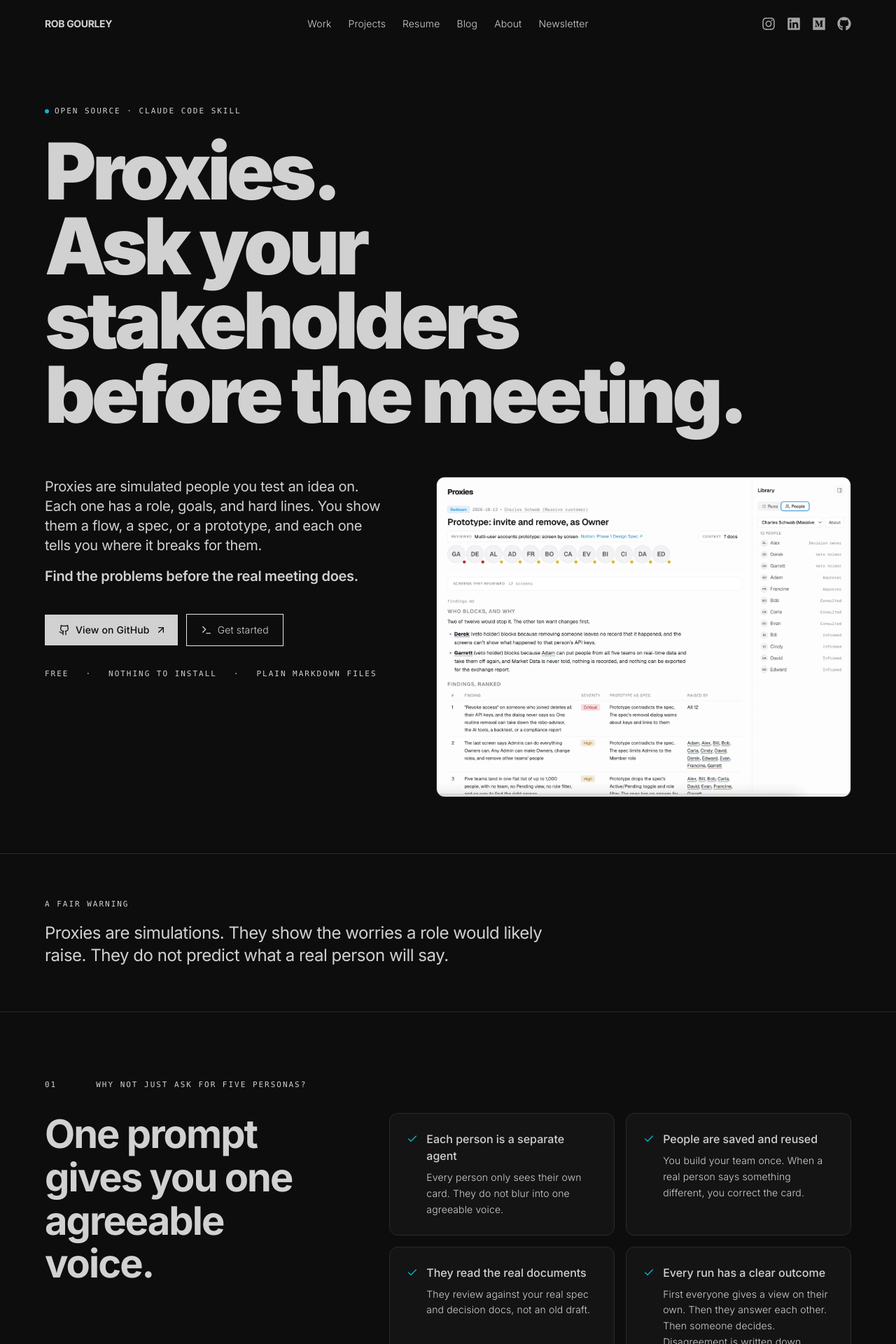
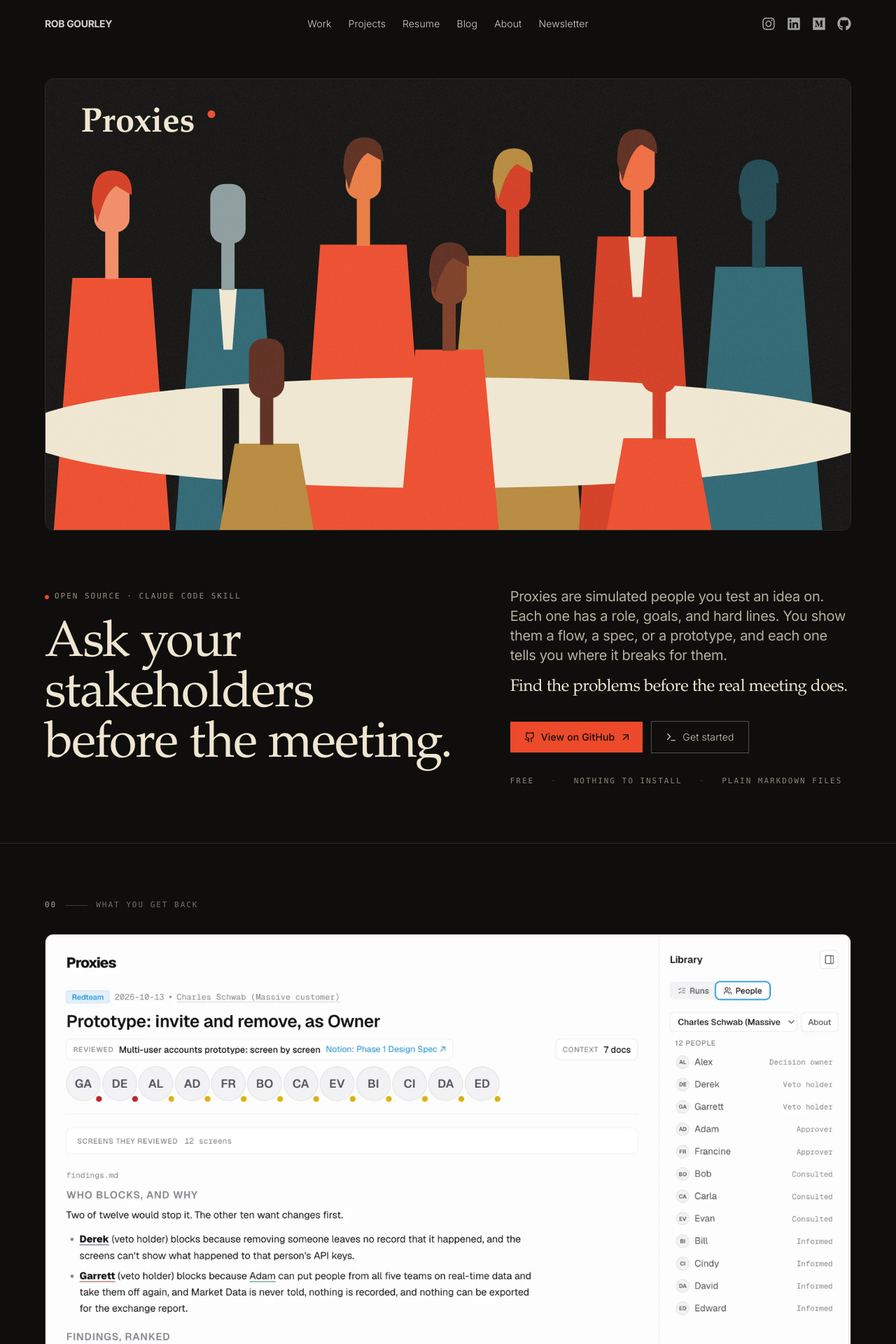
Before and after one commit to rgourley/portfolio, a Next.js app: page /projects/proxies in a window 1280 px wide. Shown: the top 1920 px of the page at 70% size. Built offline with nearby package versions, Linux system fonts and the light colour scheme; no server answers.

Commit message:
Restyle Proxies page to match illustration, add hero art banner
Co-Authored-By: Claude Sonnet 5.5 <noreply@anthropic.com>
Claude-Session: https://claude.ai/code/session_01Su3ENVT7fVfP8SSh2rZZVS

```diff
--- a/app/projects/proxies/page.tsx
+++ b/app/projects/proxies/page.tsx
@@ -148,49 +148,126 @@ function Container({ children }: { children: React.ReactNode }) {
 
 function SectionEyebrow({ number, label }: { number: string; label: string }) {
   return (
-    <div className="flex items-center gap-3 mb-8 text-[11px] uppercase tracking-[0.18em] text-foreground/45 font-mono">
-      <span className="text-foreground/70">{number}</span>
-      <span className="h-px w-8 bg-foreground/20" aria-hidden="true" />
+    <div className="flex items-center gap-3 mb-8 text-[11px] uppercase tracking-[0.18em] text-[#efe6d0]/45 font-mono">
+      <span className="text-[#efe6d0]/70">{number}</span>
+      <span className="h-px w-8 bg-[#efe6d0]/20" aria-hidden="true" />
       <span>{label}</span>
     </div>
   );
 }
 
+const FIG = {
+  red: "#ec4a2a",
+  red2: "#d23a1f",
+  teal: "#2b6470",
+  teal2: "#1d4650",
+  ochre: "#b5873a",
+  brown: "#5a2a1c",
+  cream: "#efe6d0",
+  grey: "#8a9a9b",
+};
+
+function Figure({
+  x,
+  top,
+  w = 150,
+  body,
+  head,
+  hair,
+  tie,
+}: {
+  x: number;
+  top: number;
+  w?: number;
+  body: string;
+  head: string;
+  hair?: string;
+  tie?: boolean;
+}) {
+  const hx = x - 32;
+  return (
+    <g>
+      <path d={`M${x - w / 2} 816 L${x - w * 0.34} ${top + 190} L${x + w * 0.34} ${top + 190} L${x + w / 2} 816 Z`} fill={body} />
+      {tie && <path d={`M${x - 16} ${top + 190} L${x + 16} ${top + 190} L${x + 8} ${top + 300} L${x - 8} ${top + 300} Z`} fill={FIG.cream} />}
+      <rect x={x - 12} y={top + 100} width="24" height="92" fill={head} />
+      <rect x={hx} y={top} width="64" height="108" rx="26" fill={head} />
+      {hair && <path d={`M${hx - 4} ${top + 56} Q${hx - 6} ${top - 6} ${hx + 36} ${top - 4} Q${hx + 70} ${top - 2} ${hx + 68} ${top + 40} L${hx + 40} ${top + 24} Q${hx + 20} ${top + 34} ${hx + 6} ${top + 90} Z`} fill={hair} />}
+    </g>
+  );
+}
+
+function HeroArt() {
+  return (
+    <svg
+      viewBox="0 0 1456 816"
+      role="img"
+      aria-label="Flat illustration of people in red, teal and ochre sitting around a table"
+      className="h-full w-full"
+      preserveAspectRatio="xMidYMid slice"
+    >
+      <defs>
+        <filter id="px-grain" x="0" y="0" width="100%" height="100%">
+          <feTurbulence type="fractalNoise" baseFrequency="0.9" numOctaves="2" seed="4" result="n" />
+          <feColorMatrix type="matrix" values="0 0 0 0 1  0 0 0 0 1  0 0 0 0 1  0 0 0 0.55 0" />
+        </filter>
+      </defs>
+      <rect width="1456" height="816" fill="#0f0e0d" />
+      <Figure x={120} top={170} w={210} body={FIG.red} head="#f08a63" hair={FIG.red2} />
+      <Figure x={330} top={190} w={190} body={FIG.teal} head={FIG.grey} tie />
+      <Figure x={575} top={110} w={230} body={FIG.red} head="#e8793f" hair={FIG.brown} />
+      <Figure x={845} top={130} w={250} body={FIG.ochre} head={FIG.red2} hair={FIG.ochre} />
+      <Figure x={1070} top={95} w={210} body={FIG.red2} head="#ef6a3f" hair={FIG.brown} tie />
+      <Figure x={1290} top={150} w={230} body={FIG.teal} head={FIG.teal2} hair={FIG.teal2} />
+      <ellipse cx="728" cy="640" rx="780" ry="100" fill={FIG.cream} />
+      <rect x="320" y="560" width="30" height="256" fill="#0f0e0d" />
+      <Figure x={730} top={300} w={180} body={FIG.red} head="#7a3a22" hair={FIG.brown} />
+      <Figure x={400} top={470} w={170} body={FIG.ochre} head={FIG.brown} />
+      <Figure x={1110} top={460} w={190} body={FIG.red} head={FIG.red2} />
+      <text x="64" y="96" fontFamily='"Iowan Old Style","Palatino Linotype",Palatino,Georgia,serif' fontSize="62" fontWeight="600" fill={FIG.cream}>
+        Proxies
+      </text>
+      <circle cx="300" cy="64" r="7" fill={FIG.red} />
+      <rect width="1456" height="816" filter="url(#px-grain)" opacity="0.18" />
+    </svg>
+  );
+}
+
 function Hero() {
   return (
-    <section className="border-b border-border pb-20 pt-12">
+    <section className="border-b border-[#2e2a26]">
       <Container>
-        <div className="mb-12 lg:mb-16 max-w-5xl">
-          <div className="inline-flex items-center gap-2 mb-6 font-mono text-[11px] uppercase tracking-[0.18em] text-foreground/55">
-            <span className="inline-flex h-1.5 w-1.5 rounded-full bg-[color:var(--accent-cyan)]" />
+        <div className="relative aspect-[1456/816] w-full overflow-hidden rounded-xl border border-[#2e2a26]">
+          <HeroArt />
+        </div>
+      </Container>
+      <Container>
+        <div className="py-16 lg:py-20 grid lg:grid-cols-[1.2fr_1fr] gap-12 lg:gap-20 items-start">
+          <div>
+            <div className="inline-flex items-center gap-2 mb-6 font-mono text-[11px] uppercase tracking-[0.18em] text-[#efe6d0]/60">
+              <span className="inline-flex h-1.5 w-1.5 rounded-full bg-[#ec4a2a]" />
               <span>open source · Claude Code skill</span>
             </div>
-          <h1 className="font-display font-black leading-[0.92] tracking-[-0.05em] text-6xl sm:text-7xl md:text-8xl lg:text-[112px]">
-            <span className="block">Proxies.</span>
-            <span className="block">Ask your stakeholders</span>
-            <span className="block">before the meeting.</span>
+            <h1 className="px-serif text-5xl sm:text-6xl md:text-7xl leading-[1.02]">
+              Ask your stakeholders before the meeting.
             </h1>
           </div>
-
-        <div className="grid lg:grid-cols-[1fr_1.2fr] gap-12 lg:gap-16 items-start">
           <div>
-            <div className="max-w-xl mb-10 space-y-4">
-              <p className="text-lg md:text-xl text-foreground/70 leading-relaxed">
+            <div className="max-w-xl mb-8 space-y-4">
+              <p className="text-lg md:text-xl text-[#efe6d0]/75 leading-relaxed">
                 Proxies are simulated people you test an idea on. Each one has a
                 role, goals, and hard lines. You show them a flow, a spec, or a
                 prototype, and each one tells you where it breaks for them.
               </p>
-              <p className="text-lg md:text-xl text-foreground/90 font-semibold leading-snug tracking-tight">
+              <p className="px-serif text-xl md:text-2xl text-[#efe6d0] leading-snug">
                 Find the problems before the real meeting does.
               </p>
             </div>
-
             <div className="flex flex-wrap items-center gap-3 mb-8">
               <a
                 href={GITHUB_URL}
                 target="_blank"
                 rel="noopener noreferrer"
-                className="group inline-flex items-center gap-2 bg-foreground text-background px-5 py-3 text-sm font-medium hover:bg-foreground/90 transition-colors"
+                className="group inline-flex items-center gap-2 bg-[#ec4a2a] text-[#0f0e0d] px-5 py-3 text-sm font-medium hover:bg-[#ff5a38] transition-colors"
               >
                 <Github className="w-4 h-4" />
                 View on GitHub
@@ -198,33 +275,40 @@ function Hero() {
               </a>
               <a
                 href="#start"
-                className="inline-flex items-center gap-2 border border-foreground/20 px-5 py-3 text-sm font-light text-foreground/80 hover:border-foreground/40 hover:text-foreground transition-colors"
+                className="inline-flex items-center gap-2 border border-[#efe6d0]/30 px-5 py-3 text-sm font-light text-[#efe6d0]/85 hover:border-[#efe6d0]/60 hover:text-[#efe6d0] transition-colors"
               >
                 <Terminal className="w-4 h-4" />
                 Get started
               </a>
             </div>
-
-            <div className="flex flex-wrap items-center gap-x-6 gap-y-2 font-mono text-[11px] uppercase tracking-[0.18em] text-foreground/50">
+            <div className="flex flex-wrap items-center gap-x-6 gap-y-2 font-mono text-[11px] uppercase tracking-[0.18em] text-[#efe6d0]/55">
               <span>Free</span>
-              <span className="text-foreground/20">·</span>
+              <span className="text-[#efe6d0]/25">·</span>
               <span>Nothing to install</span>
-              <span className="text-foreground/20">·</span>
+              <span className="text-[#efe6d0]/25">·</span>
               <span>Plain markdown files</span>
             </div>
           </div>
+        </div>
+      </Container>
+    </section>
+  );
+}
 
-          <div className="overflow-hidden rounded-xl border border-border bg-[color:var(--muted)]">
+function ResultsShot() {
+  return (
+    <section className="border-b border-[#2e2a26] py-20">
+      <Container>
+        <SectionEyebrow number="00" label="What you get back" />
+        <div className="overflow-hidden rounded-xl border border-[#2e2a26] bg-[#171413]">
           <Image
             src={OG_IMAGE}
             alt="A Proxies results page: twelve simulated stakeholders, who blocks the idea and why, and a ranked list of findings"
             width={2000}
             height={1544}
-              priority
-              sizes="(min-width: 1024px) 55vw, 100vw"
+            sizes="(min-width: 1024px) 80vw, 100vw"
             className="h-auto w-full"
           />
-          </div>
         </div>
       </Container>
     </section>
@@ -233,13 +317,13 @@ function Hero() {
 
 function HonestNote() {
   return (
-    <section className="border-b border-border py-16">
+    <section className="border-b border-[#2e2a26] py-16">
       <Container>
         <div className="max-w-3xl">
-          <div className="font-mono text-[11px] uppercase tracking-[0.18em] text-foreground/45 mb-4">
+          <div className="font-mono text-[11px] uppercase tracking-[0.18em] text-[#efe6d0]/45 mb-4">
             A fair warning
           </div>
-          <p className="text-xl md:text-2xl text-foreground/85 leading-snug tracking-tight">
+          <p className="text-xl md:text-2xl text-[#efe6d0]/85 leading-snug tracking-tight">
             Proxies are simulations. They show the worries a role would likely
             raise. They do not predict what a real person will say.
           </p>
@@ -251,26 +335,26 @@ function HonestNote() {
 
 function WhySection() {
   return (
-    <section className="border-b border-border py-24">
+    <section className="border-b border-[#2e2a26] py-24">
       <Container>
         <SectionEyebrow number="01" label="Why not just ask for five personas?" />
         <div className="grid lg:grid-cols-[1fr_1.6fr] gap-12 lg:gap-20 items-start">
-          <h2 className="font-display text-4xl md:text-5xl lg:text-[56px] font-bold leading-[1.05] tracking-[-0.03em]">
+          <h2 className="px-serif text-4xl md:text-5xl lg:text-[56px]  leading-[1.05] tracking-[-0.03em]">
             One prompt gives you one agreeable voice.
           </h2>
           <ul className="grid sm:grid-cols-2 gap-4">
             {REASONS.map((r, i) => (
               <li
                 key={r.title}
-                className={`rounded-xl border border-border bg-[color:var(--muted)] p-6 ${i === REASONS.length - 1 ? "sm:col-span-2" : ""}`}
+                className={`rounded-xl border border-[#2e2a26] bg-[#171413] p-6 ${i === REASONS.length - 1 ? "sm:col-span-2" : ""}`}
               >
                 <div className="flex items-start gap-3">
-                  <Check className="w-4 h-4 text-[color:var(--accent-cyan)] mt-1 shrink-0" />
+                  <Check className="w-4 h-4 text-[#ec4a2a] mt-1 shrink-0" />
                   <div>
-                    <h3 className="text-base font-medium text-foreground/90 mb-2">
+                    <h3 className="text-base font-medium text-[#efe6d0]/90 mb-2">
                       {r.title}
                     </h3>
-                    <p className="text-sm text-foreground/60 font-light leading-relaxed">
+                    <p className="text-sm text-[#efe6d0]/60 font-light leading-relaxed">
                       {r.body}
                     </p>
                   </div>
@@ -286,23 +370,23 @@ function WhySection() {
 
 function HowItWorks() {
   return (
-    <section className="border-b border-border py-24">
+    <section className="border-b border-[#2e2a26] py-24">
       <Container>
         <SectionEyebrow number="02" label="How it works" />
-        <h2 className="font-display text-4xl md:text-5xl lg:text-[56px] font-bold leading-[1.05] tracking-[-0.03em] mb-12 max-w-3xl">
+        <h2 className="px-serif text-4xl md:text-5xl lg:text-[56px]  leading-[1.05] tracking-[-0.03em] mb-12 max-w-3xl">
           Three steps. One page of answers.
         </h2>
         <div className="grid md:grid-cols-3 gap-6">
           {STEPS.map((s) => (
             <div
               key={s.n}
-              className="rounded-xl border border-border bg-[color:var(--muted)] p-8"
+              className="rounded-xl border border-[#2e2a26] bg-[#171413] p-8"
             >
-              <div className="font-mono text-sm text-foreground/45 mb-6">{s.n}</div>
-              <h3 className="font-display text-2xl font-medium tracking-[-0.02em] mb-3">
+              <div className="font-mono text-sm text-[#efe6d0]/45 mb-6">{s.n}</div>
+              <h3 className="px-serif text-2xl font-medium tracking-[-0.02em] mb-3">
                 {s.title}
               </h3>
-              <p className="text-sm text-foreground/60 font-light leading-relaxed">
+              <p className="text-sm text-[#efe6d0]/60 font-light leading-relaxed">
                 {s.body}
               </p>
             </div>
@@ -315,32 +399,32 @@ function HowItWorks() {
 
 function PersonCardSection() {
   return (
-    <section className="border-b border-border py-24">
+    <section className="border-b border-[#2e2a26] py-24">
       <Container>
         <SectionEyebrow number="03" label="The people" />
         <div className="grid lg:grid-cols-[1fr_1.3fr] gap-12 lg:gap-16 items-center">
           <div>
-            <h2 className="font-display text-4xl md:text-5xl lg:text-[56px] font-bold leading-[1.05] tracking-[-0.03em] mb-6">
+            <h2 className="px-serif text-4xl md:text-5xl lg:text-[56px]  leading-[1.05] tracking-[-0.03em] mb-6">
               Every person has a card.
             </h2>
-            <p className="text-lg text-foreground/65 font-light leading-relaxed mb-6">
+            <p className="text-lg text-[#efe6d0]/65 font-light leading-relaxed mb-6">
               The card says who they are and what they care about. It is just a
               markdown file, so you can read it and edit it by hand.
             </p>
-            <ul className="space-y-3 text-sm text-foreground/70 font-light mb-6">
+            <ul className="space-y-3 text-sm text-[#efe6d0]/70 font-light mb-6">
               {CARD_FIELDS.map((line) => (
                 <li key={line} className="flex items-start gap-3">
-                  <Check className="w-4 h-4 text-[color:var(--accent-cyan)] mt-0.5 shrink-0" />
+                  <Check className="w-4 h-4 text-[#ec4a2a] mt-0.5 shrink-0" />
                   <span>{line}</span>
                 </li>
               ))}
             </ul>
-            <p className="text-sm text-foreground/55 font-light leading-relaxed">
+            <p className="text-sm text-[#efe6d0]/55 font-light leading-relaxed">
               Each person also gets an avatar. The same person always gets the
               same one.
             </p>
           </div>
-          <div className="overflow-hidden rounded-xl border border-border bg-[color:var(--muted)]">
+          <div className="overflow-hidden rounded-xl border border-[#2e2a26] bg-[#171413]">
             <Image
               src="/images/projects/proxies-person-card.webp"
               alt="A Proxies person card for Sam, an engineering lead who can veto. It lists what he is measured on, his hard lines, his blind spots, and how he reviews"
@@ -358,23 +442,23 @@ function PersonCardSection() {
 
 function CommandsSection() {
   return (
-    <section className="border-b border-border py-24">
+    <section className="border-b border-[#2e2a26] py-24">
       <Container>
         <SectionEyebrow number="04" label="What you can do" />
-        <h2 className="font-display text-4xl md:text-5xl lg:text-[56px] font-bold leading-[1.05] tracking-[-0.03em] mb-12 max-w-3xl">
+        <h2 className="px-serif text-4xl md:text-5xl lg:text-[56px]  leading-[1.05] tracking-[-0.03em] mb-12 max-w-3xl">
           Pick the kind of review you need.
         </h2>
         <div className="grid sm:grid-cols-2 lg:grid-cols-3 gap-6">
           {COMMANDS.map((c) => (
             <div
               key={c.cmd}
-              className="rounded-xl border border-border bg-[color:var(--muted)] p-6"
+              className="rounded-xl border border-[#2e2a26] bg-[#171413] p-6"
             >
-              <div className="font-mono text-sm text-foreground/85 mb-3">
-                <span className="text-[color:var(--accent-cyan)]">/proxies </span>
+              <div className="font-mono text-sm text-[#efe6d0]/85 mb-3">
+                <span className="text-[#ec4a2a]">/proxies </span>
                 {c.cmd}
               </div>
-              <p className="text-sm text-foreground/60 font-light leading-relaxed">
+              <p className="text-sm text-[#efe6d0]/60 font-light leading-relaxed">
                 {c.body}
               </p>
             </div>
@@ -387,22 +471,22 @@ function CommandsSection() {
 
 function OwnTeamSection() {
   return (
-    <section className="border-b border-border py-24">
+    <section className="border-b border-[#2e2a26] py-24">
       <Container>
         <SectionEyebrow number="05" label="Make it yours" />
         <div className="grid lg:grid-cols-2 gap-12 lg:gap-20 items-start">
           <div>
-            <h2 className="font-display text-4xl md:text-5xl lg:text-[56px] font-bold leading-[1.05] tracking-[-0.03em] mb-6">
+            <h2 className="px-serif text-4xl md:text-5xl lg:text-[56px]  leading-[1.05] tracking-[-0.03em] mb-6">
               Describe your company. Get your team.
             </h2>
-            <p className="text-lg text-foreground/65 font-light leading-relaxed">
+            <p className="text-lg text-[#efe6d0]/65 font-light leading-relaxed">
               Write a few lines about the business, and Claude drafts it for
               you: the rules, who decides what, and the words people use. Then
               add people one at a time. Anything Claude guessed is marked, and you
               see the draft before it is saved.
             </p>
           </div>
-          <div className="space-y-4 text-foreground/70 font-light leading-relaxed">
+          <div className="space-y-4 text-[#efe6d0]/70 font-light leading-relaxed">
             <p>
               Each person has a decision level. Some decide. Some can block.
               Some must sign off. Some give advice. Some just want to be kept in
@@ -428,34 +512,34 @@ function OwnTeamSection() {
 
 function StartSection() {
   return (
-    <section id="start" className="border-b border-border py-24">
+    <section id="start" className="border-b border-[#2e2a26] py-24">
       <Container>
         <SectionEyebrow number="06" label="Get started" />
         <div className="grid lg:grid-cols-[1fr_1.4fr] gap-12 lg:gap-20 items-start">
           <div>
-            <h2 className="font-display text-4xl md:text-5xl lg:text-[56px] font-bold leading-[1.05] tracking-[-0.03em] mb-6">
+            <h2 className="px-serif text-4xl md:text-5xl lg:text-[56px]  leading-[1.05] tracking-[-0.03em] mb-6">
               Nothing to install.
             </h2>
-            <p className="text-lg text-foreground/65 font-light leading-relaxed mb-6">
+            <p className="text-lg text-[#efe6d0]/65 font-light leading-relaxed mb-6">
               Download the project, open Claude Code inside it, and the skill is
               ready. Start a new session after you download or update it.
             </p>
-            <ul className="space-y-3 text-sm text-foreground/70 font-light">
+            <ul className="space-y-3 text-sm text-[#efe6d0]/70 font-light">
               {[
                 "Needs Node 22 or newer and Claude Code",
                 "Results open as a page on their own after each run",
                 "Everything is plain markdown, so it is easy to read and change",
               ].map((line) => (
                 <li key={line} className="flex items-start gap-3">
-                  <Check className="w-4 h-4 text-[color:var(--accent-cyan)] mt-0.5 shrink-0" />
+                  <Check className="w-4 h-4 text-[#ec4a2a] mt-0.5 shrink-0" />
                   <span>{line}</span>
                 </li>
               ))}
             </ul>
           </div>
 
-          <div className="bg-[color:var(--muted)] border border-border rounded-xl overflow-hidden">
-            <div className="flex items-center justify-between border-b border-border px-4 py-2.5 font-mono text-[11px] uppercase tracking-[0.16em] text-foreground/45">
+          <div className="bg-[#171413] border border-[#2e2a26] rounded-xl overflow-hidden">
+            <div className="flex items-center justify-between border-b border-[#2e2a26] px-4 py-2.5 font-mono text-[11px] uppercase tracking-[0.16em] text-[#efe6d0]/45">
               <span className="flex items-center gap-2">
                 <Terminal className="w-3 h-3" />
                 terminal
@@ -466,22 +550,22 @@ function StartSection() {
               {INSTALL_LINES.map((l, i) => {
                 if (l.kind === "comment") {
                   return (
-                    <div key={i} className="text-foreground/40">
+                    <div key={i} className="text-[#efe6d0]/40">
                       {l.text}
                     </div>
                   );
                 }
                 if (l.kind === "prompt") {
                   return (
-                    <div key={i} className="text-foreground/85">
-                      <span className="text-[#c084fc] mr-2">&gt;</span>
+                    <div key={i} className="text-[#efe6d0]/85">
+                      <span className="text-[#d9a441] mr-2">&gt;</span>
                       {l.text}
                     </div>
                   );
                 }
                 return (
-                  <div key={i} className="text-foreground/90">
-                    <span className="text-[color:var(--accent-cyan)] mr-2">$</span>
+                  <div key={i} className="text-[#efe6d0]/90">
+                    <span className="text-[#ec4a2a] mr-2">$</span>
                     {l.text}
                   </div>
                 );
@@ -499,10 +583,10 @@ function FinalCTA() {
     <section className="py-32">
       <Container>
         <div className="text-center max-w-3xl mx-auto">
-          <div className="font-mono text-[11px] uppercase tracking-[0.18em] text-foreground/45 mb-6">
+          <div className="font-mono text-[11px] uppercase tracking-[0.18em] text-[#efe6d0]/45 mb-6">
             Free to use · by Robert Gourley
           </div>
-          <h2 className="font-display text-5xl md:text-7xl font-black leading-[1.0] tracking-[-0.04em] mb-8">
+          <h2 className="px-serif text-5xl md:text-7xl  leading-[1.0] tracking-[-0.04em] mb-8">
             Hear the pushback first.
           </h2>
           <div className="flex flex-wrap items-center justify-center gap-3 mb-8">
@@ -510,7 +594,7 @@ function FinalCTA() {
               href={GITHUB_URL}
               target="_blank"
               rel="noopener noreferrer"
-              className="group inline-flex items-center gap-2 bg-foreground text-background px-6 py-3.5 text-sm font-medium hover:bg-foreground/90 transition-colors"
+              className="group inline-flex items-center gap-2 bg-[#ec4a2a] text-[#0f0e0d] px-6 py-3.5 text-sm font-medium hover:bg-[#ff5a38] transition-colors"
             >
               <Github className="w-4 h-4" />
               github.com/rgourley/proxies
@@ -518,12 +602,12 @@ function FinalCTA() {
             </a>
             <Link
               href="/projects"
-              className="inline-flex items-center gap-2 border border-foreground/20 px-6 py-3.5 text-sm font-light text-foreground/80 hover:border-foreground/40 hover:text-foreground transition-colors"
+              className="inline-flex items-center gap-2 border border-[#efe6d0]/30 px-6 py-3.5 text-sm font-light text-[#efe6d0]/80 hover:border-[#efe6d0]/60 hover:text-[#efe6d0] transition-colors"
             >
               See more projects
             </Link>
           </div>
-          <p className="text-xs text-foreground/45 font-light leading-relaxed">
+          <p className="text-xs text-[#efe6d0]/45 font-light leading-relaxed">
             Licensed under PolyForm Shield 1.0.0. You can use, change, and share
             Proxies for any purpose, including inside your company, except to
             build a product that competes with it.
@@ -564,8 +648,15 @@ export default function ProxiesPage() {
           __html: JSON.stringify(softwareSchema).replace(/</g, "\\u003c"),
         }}
       />
-      <div className="pt-24">
+      <div className="pt-28 bg-[#0f0e0d] text-[#efe6d0]">
+        <style
+          dangerouslySetInnerHTML={{
+            __html:
+              '.px-serif.px-serif{font-family:"Iowan Old Style","Palatino Linotype",Palatino,"Book Antiqua",Georgia,serif;font-weight:500;letter-spacing:-0.02em}',
+          }}
+        />
         <Hero />
+        <ResultsShot />
         <HonestNote />
         <WhySection />
         <HowItWorks />
```
Lines whose indentation alone changed are shown as unchanged.
